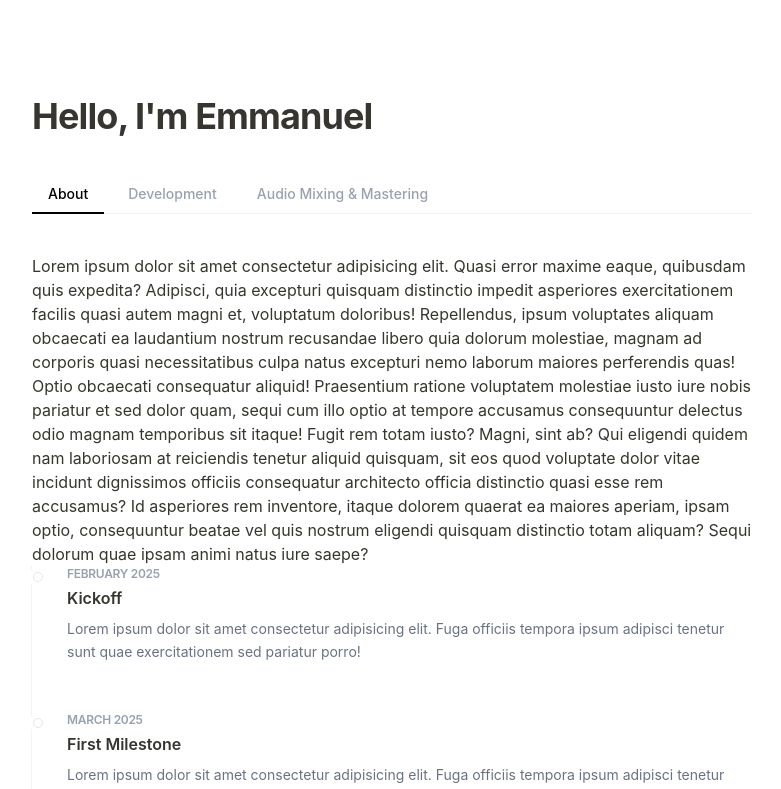
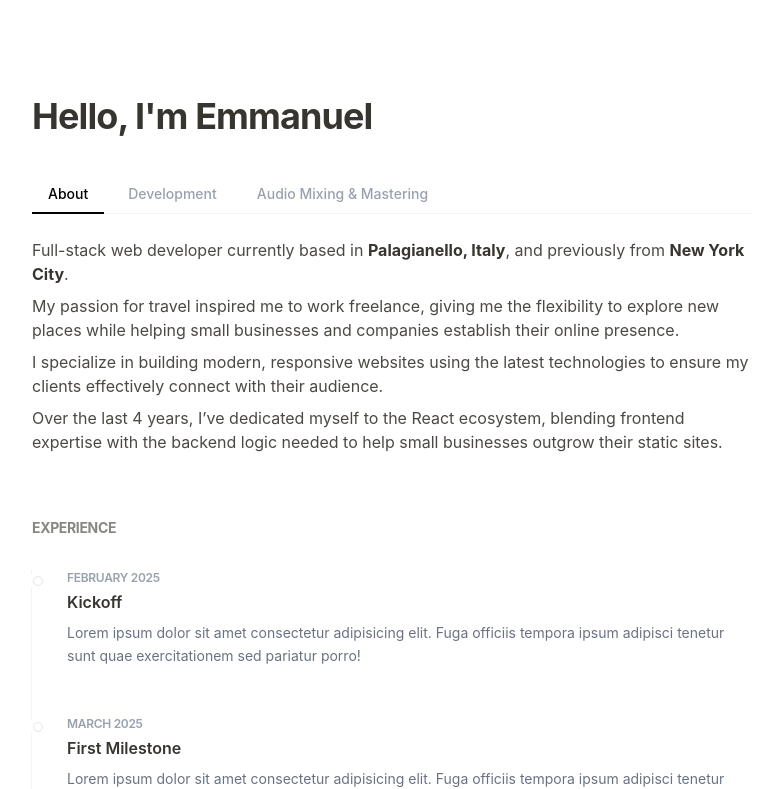
Before and after one commit to emmtej/portfolio-website, a React (Vite) app: page / in a window 1280 px wide. Shown: the top 789 px of the page, without its empty margins (248-1029 px from the left). Built offline with nearby package versions, Linux system fonts and the light colour scheme; the HTML template or start-up script is replaced by a standard one.

Commit message:
Refactored AboutTab component to replace placeholder content, improved structure and styling.  Updated Tabs component margin for improved layout.

```diff
--- a/src/components/Tabs.tsx
+++ b/src/components/Tabs.tsx
@@ -51,7 +51,7 @@ export function Tabs() {
         id={`panel-${activeTabId}`}
         role="tabpanel"
         aria-labelledby={`tab-${activeTabId}`}
-        className="mt-10 min-h-[300px]"
+        className="mt-6"
       >
         {activeTab?.content}
       </div>
--- a/src/components/about/AboutTab.tsx
+++ b/src/components/about/AboutTab.tsx
@@ -2,27 +2,41 @@ import { ExperienceTimeline } from "./ExperienceTimeline";
 
 export function AboutTab() {
   return (
-    <div>
-      <p>
-        Lorem ipsum dolor sit amet consectetur adipisicing elit. Quasi error
-        maxime eaque, quibusdam quis expedita? Adipisci, quia excepturi quisquam
-        distinctio impedit asperiores exercitationem facilis quasi autem magni
-        et, voluptatum doloribus! Repellendus, ipsum voluptates aliquam
-        obcaecati ea laudantium nostrum recusandae libero quia dolorum
-        molestiae, magnam ad corporis quasi necessitatibus culpa natus excepturi
-        nemo laborum maiores perferendis quas! Optio obcaecati consequatur
-        aliquid! Praesentium ratione voluptatem molestiae iusto iure nobis
-        pariatur et sed dolor quam, sequi cum illo optio at tempore accusamus
-        consequuntur delectus odio magnam temporibus sit itaque! Fugit rem totam
-        iusto? Magni, sint ab? Qui eligendi quidem nam laboriosam at reiciendis
-        tenetur aliquid quisquam, sit eos quod voluptate dolor vitae incidunt
-        dignissimos officiis consequatur architecto officia distinctio quasi
-        esse rem accusamus? Id asperiores rem inventore, itaque dolorem quaerat
-        ea maiores aperiam, ipsam optio, consequuntur beatae vel quis nostrum
-        eligendi quisquam distinctio totam aliquam? Sequi dolorum quae ipsam
-        animi natus iure saepe?
-      </p>
-      <ExperienceTimeline />
+    <div className="space-y-16">
+      <section className="space-y-6">
+        <div className="text-md text-[#37352f]/90 space-y-2">
+          <p className="">
+            Full-stack web developer currently based in{" "}
+            <span className="font-bold text-[#37352f]">
+              Palagianello, Italy
+            </span>
+            , and previously from{" "}
+            <span className="font-bold text-[#37352f]">New York City</span>.
+          </p>
+          <p className="">
+            My passion for travel inspired me to work freelance, giving me the
+            flexibility to explore new places while helping small businesses and
+            companies establish their online presence.
+          </p>
+          <p className="">
+            I specialize in building modern, responsive websites using the
+            latest technologies to ensure my clients effectively connect with
+            their audience.
+          </p>
+          <p className="">
+            Over the last 4 years, I’ve dedicated myself to the React ecosystem,
+            blending frontend expertise with the backend logic needed to help
+            small businesses outgrow their static sites.
+          </p>
+        </div>
+      </section>
+
+      <section className="space-y-8">
+        <h2 className="uppercase font-bold tracking-tight text-[#37352f]/60 text-sm">
+          Experience
+        </h2>
+        <ExperienceTimeline />
+      </section>
     </div>
   );
 }
```
